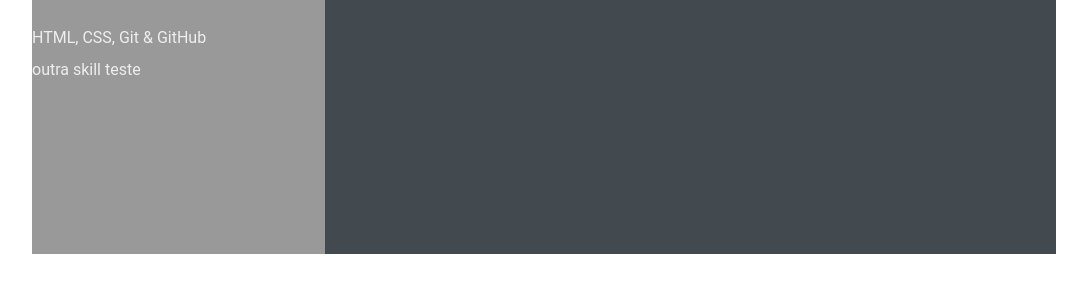
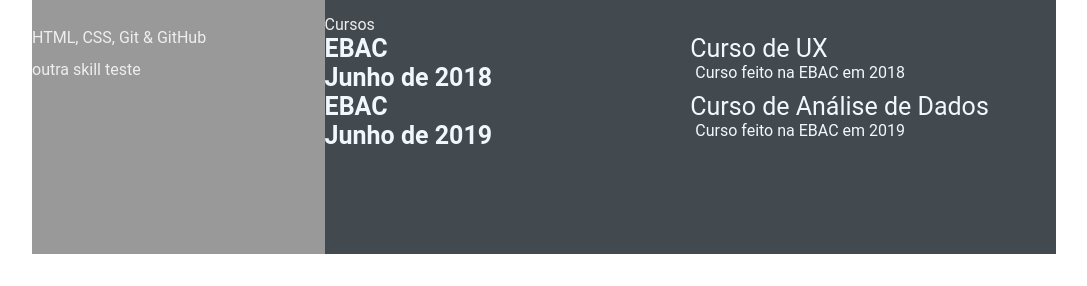
Before and after one commit to jord-s/jord-s.github.io, a plain HTML site: page index.html in a window 1280 px wide. Shown: the part 578-864 px from the top of the page, without its empty margins (96-1183 px from the left). Drawn offline with Linux system fonts and the light colour scheme.

Commit message:
feature: add awards

```diff
--- a/index.html
+++ b/index.html
@@ -88,6 +88,27 @@
                     </div>
                 </div>
             </section>
+            <section class="awards gap">
+                <div class="right-title">Cursos</div>
+                <div class="awards-contents">
+                    <div class="awards-left">
+                    <p class="awards-company-name">EBAC</p>
+                    <p class="awards-company-name">Junho de 2018</p>
+                </div>
+                <div class="awards-right">
+                    <p class="awards-name">Curso de UX</p>
+                    <p class="awards-desc">Curso feito na EBAC em 2018</p>
+                </div>
+                <div class="awards-left">
+                    <p class="awards-company-name">EBAC</p>
+                    <p class="awards-company-name">Junho de 2019</p>
+                </div>
+                <div class="awards-right">
+                    <p class="awards-name">Curso de Análise de Dados</p>
+                    <p class="awards-desc">Curso feito na EBAC em 2019</p>
+                </div>
+                </div>
+            </section>
             </section>
    </main>
 </body>
```
